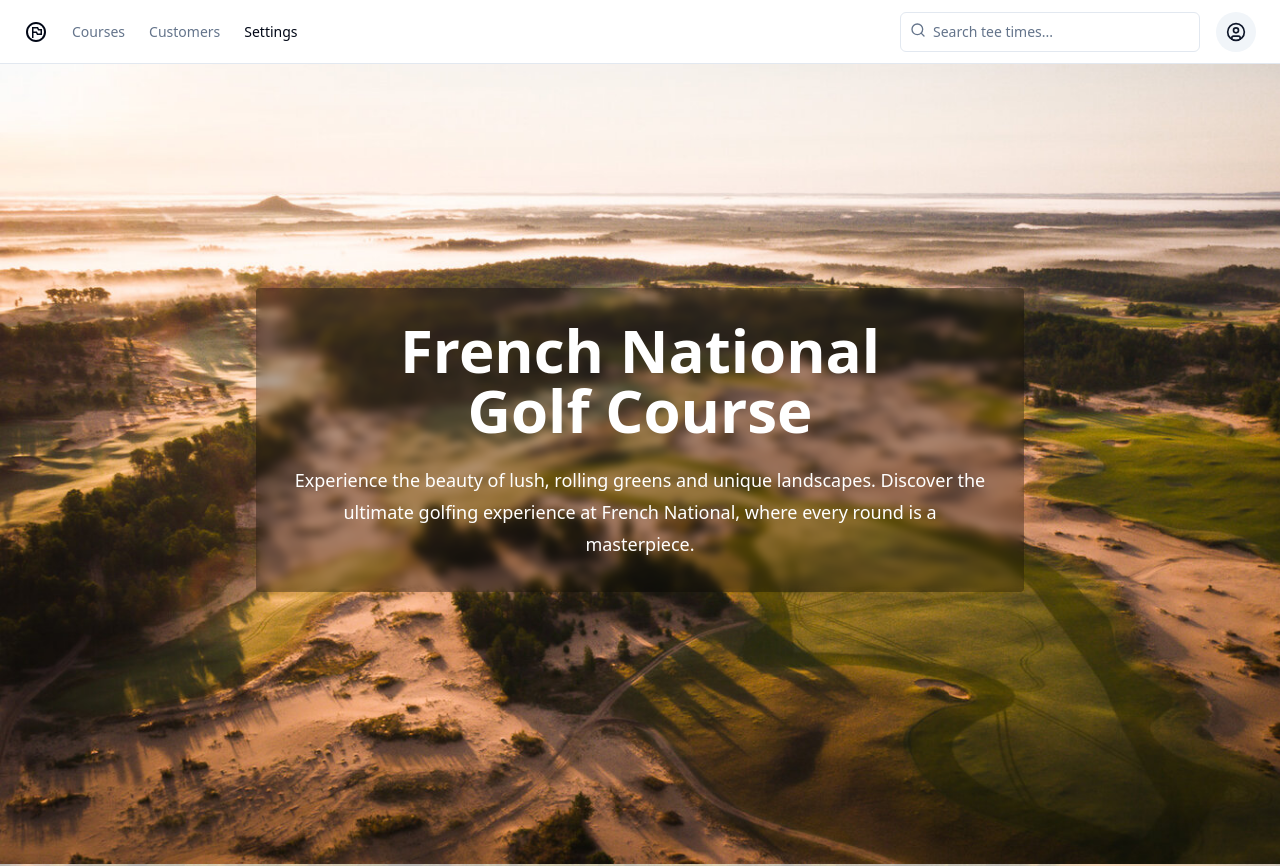
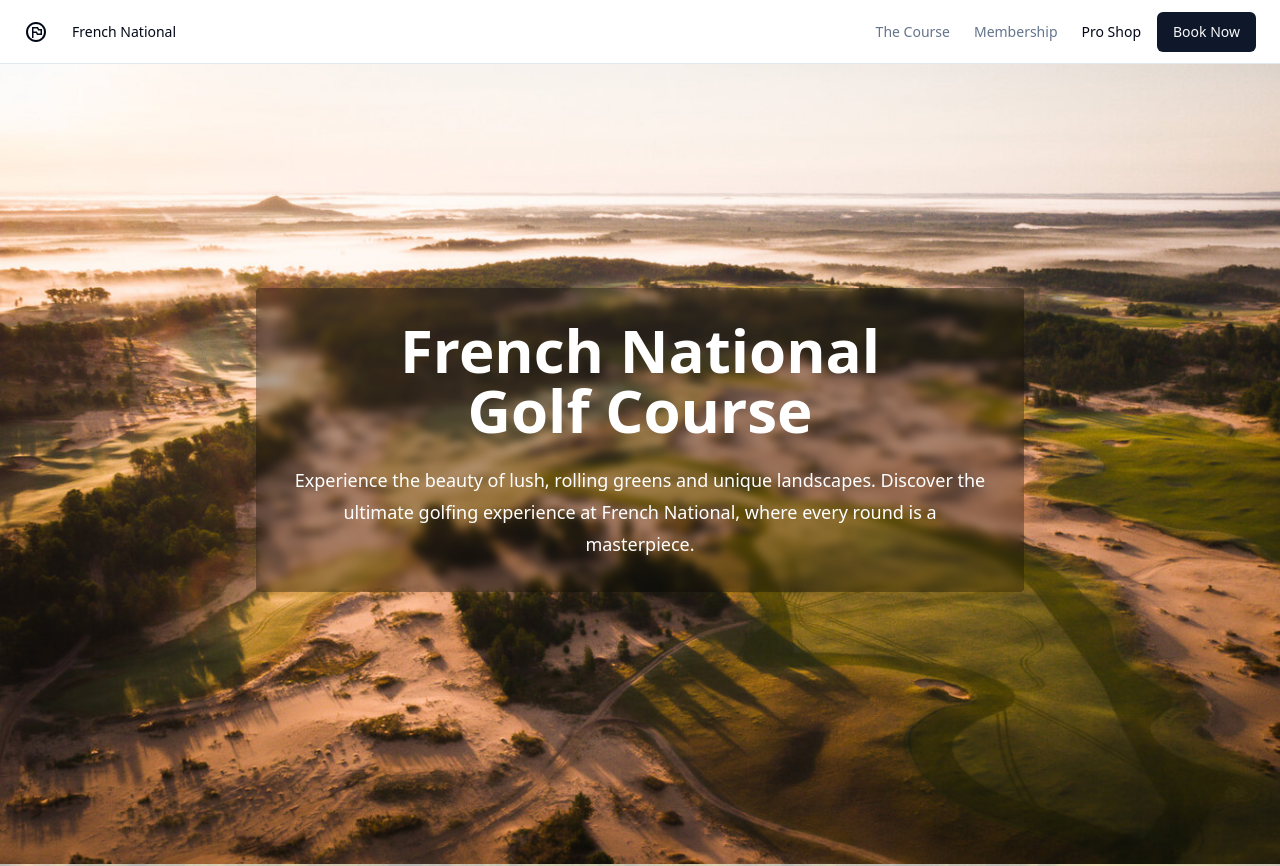
Before and after one commit to gvarner13/golf-time, a React (Vite) app: page / in a window 1280 px wide. Shown: the top 866 px of the page. Built offline with nearby package versions, Linux system fonts and the light colour scheme.

Commit message:
navbar work

```diff
--- a/src/components/hero.tsx
+++ b/src/components/hero.tsx
@@ -4,7 +4,7 @@ import { Navbar } from "@/components/navbar";
 export function MainPage() {
   return (
     <div>
-      <Navbar />
+      <Navbar isLoggedIn={true} />
       <div
         className="bg-cover min-h-screen bg-fixed"
         style={{ backgroundImage: "url('/DJI_0138_SV_2_I2_1-Photo-page.jpg')" }}
@@ -27,7 +27,7 @@ export function MainPage() {
         style={{ backgroundImage: "url('/Canyata_16x9-Photo-page.jpg')" }}
       >
         <div className="backdrop-blur-sm bg-white/70">
-          <div className="mx-auto max-w-3xl py-12 text-center">
+          <div className="mx-auto max-w-3xl py-10 text-center">
             <div>
               <Button>Book Tee Time</Button>
             </div>
--- a/src/components/navbar.tsx
+++ b/src/components/navbar.tsx
@@ -26,35 +26,40 @@ export function MaterialSymbolsFlagCircleOutline(
   );
 }
 
-export function Navbar() {
+export function Navbar({ isLoggedIn = false }: { isLoggedIn: boolean }) {
   return (
-    <header className="sticky z-50 top-0 flex h-16 items-center gap-4 border-b bg-background px-4 md:px-6">
-      <nav className="hidden flex-col gap-6 text-lg font-medium md:flex md:flex-row md:items-center md:gap-5 md:text-sm lg:gap-6">
+    <header className="sticky z-50 top-0 flex h-16 items-center justify-between gap-4 border-b bg-background px-4 md:px-6">
+      <nav className="hidden flex-col gap-6 text-lg font-medium md:flex md:flex-row md:items-center md:gap-5 md:text-sm lg:gap-6 w-full justify-between">
+        <div className="flex-col gap-6 text-lg font-medium md:flex md:flex-row md:items-center md:gap-5 md:text-sm lg:gap-6">
           <a
             href="#"
             className="flex items-center gap-2 text-lg font-semibold md:text-base"
           >
             <MaterialSymbolsFlagCircleOutline className="h-6 w-6" />
-          <span className="sr-only">Acme Inc</span>
+            <span className="sr-only">French National</span>
+          </a>
+          <p>French National</p>
+        </div>
+        <div className="flex-col gap-6 text-lg font-medium md:flex md:flex-row md:items-center md:gap-5 md:text-sm lg:gap-6">
+          <a
+            href="#"
+            className="text-muted-foreground transition-colors hover:text-foreground text-nowrap"
+          >
+            The Course
           </a>
           <a
             href="#"
-          className="text-muted-foreground transition-colors hover:text-foreground"
+            className="text-muted-foreground transition-colors hover:text-foreground text-nowrap"
           >
-          Courses
+            Membership
           </a>
           <a
             href="#"
-          className="text-muted-foreground transition-colors hover:text-foreground"
+            className="text-foreground transition-colors hover:text-foreground text-nowrap"
           >
-          Customers
+            Pro Shop
           </a>
-        <a
-          href="#"
-          className="text-foreground transition-colors hover:text-foreground"
-        >
-          Settings
-        </a>
+        </div>
       </nav>
       <Sheet>
         <SheetTrigger asChild>
@@ -90,7 +95,7 @@ export function Navbar() {
           </nav>
         </SheetContent>
       </Sheet>
-      <div className="flex w-full items-center gap-4 md:ml-auto md:gap-2 lg:gap-4">
+      {/* <div className="flex w-full items-center gap-4 md:ml-auto md:gap-2 lg:gap-4">
         <form className="ml-auto flex-1 sm:flex-initial">
           <div className="relative">
             <Search className="absolute left-2.5 top-2.5 h-4 w-4 text-muted-foreground" />
@@ -117,6 +122,9 @@ export function Navbar() {
             <DropdownMenuItem>Logout</DropdownMenuItem>
           </DropdownMenuContent>
         </DropdownMenu>
+      </div> */}
+      <div>
+        <Button>Book Now</Button>
       </div>
     </header>
   );
```
Lines whose indentation alone changed are shown as unchanged.
